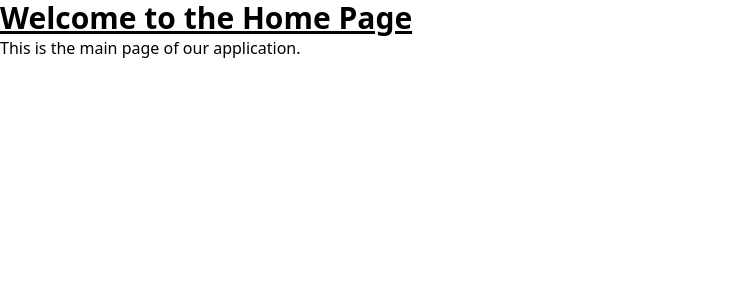
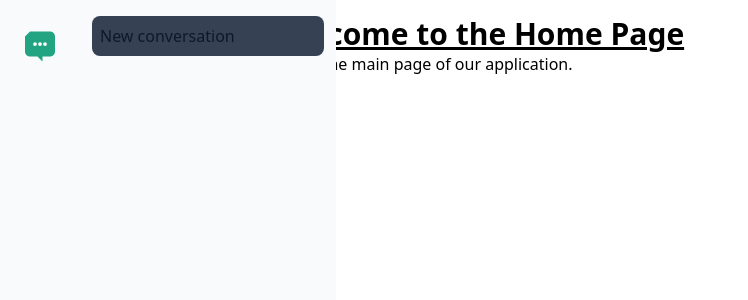
Before and after one commit to tdumele/prompt-ui, a React (Vite) app: page / in a window 1280 px wide. Shown: the top 300 px of the page, without its empty margins (0-748 px from the left). Built offline with nearby package versions, Linux system fonts and the light colour scheme.

Commit message:
🚧 development sidebar

```diff
--- /dev/null
+++ b/src/components/Sidebar/Sidebar.tsx
@@ -0,0 +1,35 @@
+export const Sidebar = () => {
+    return (
+        <>
+            <aside id="default-sidebar" className="fixed top-0 left-0 z-40 w-20 h-screen transition-transform -translate-x-full sm:translate-x-0" aria-label="Sidebar">
+                <div className="h-full px-3 py-4 overflow-y-auto bg-gray-50 dark:bg-gray-800">
+                    <ul className="space-y-2 font-medium">
+                        <li>
+                            <a href="#" className="flex items-center p-2 text-gray-900 rounded-lg dark:text-white hover:bg-gray-100 dark:hover:bg-gray-700 group">
+                                <svg className="w-13" viewBox="0 0 64 64" fill="none" xmlns="http://www.w3.org/2000/svg">
+                                    <path d="M16 12L8 20V44C8 48.4183 11.5817 52 16 52H28L36 60V52H48C52.4183 52 56 48.4183 56 44V20C56 15.5817 52.4183 12 48 12H16Z" fill="#22A381" />
+                                    <circle cx="24" cy="32" r="3" fill="white" />
+                                    <circle cx="32" cy="32" r="3" fill="white" />
+                                    <circle cx="40" cy="32" r="3" fill="white" />
+                                </svg>
+                            </a>
+                        </li>
+                    </ul>
+                </div>
+            </aside>
+            <aside id="content-sidebar" className="fixed top-0 left-20 z-40 w-64 h-screen transition-transform -translate-x-full sm:translate-x-0" aria-label="Sidebar">
+                <div className="h-full w-full px-3 py-4 overflow-y-auto bg-gray-50 dark:bg-gray-400 text-center">
+                    <button className="flex items-center p-2 w-58  text-gray-900 rounded-lg dark:text-white bg-gray-700 group"
+                                onClick={() => alert('New Prompt')}>
+                                    New conversation
+                            </button>
+                            </div><div>
+                    <ul className="space-y-2 font-medium">
+                        <li>
+                        </li>
+                    </ul>
+                </div>
+            </aside>
+        </>
+    );
+}
--- a/src/pages/HomePage/HomePage.tsx
+++ b/src/pages/HomePage/HomePage.tsx
@@ -1,8 +1,12 @@
+import { Sidebar } from "../../components/Sidebar/Sidebar"
+
 export const HomePage = () => {
-    return (
-        <div>
-        <h1 className="text-3xl font-bold underline">Welcome to the Home Page</h1>
-        <p>This is the main page of our application.</p>
+    return (<>
+        <Sidebar />
+        <div className="p-4 sm:ml-64">
+            <h1 className="text-3xl font-bold underline">Welcome to the Home Page</h1>
+            <p>This is the main page of our application.</p>
         </div>
+    </>
     );
 }
```
